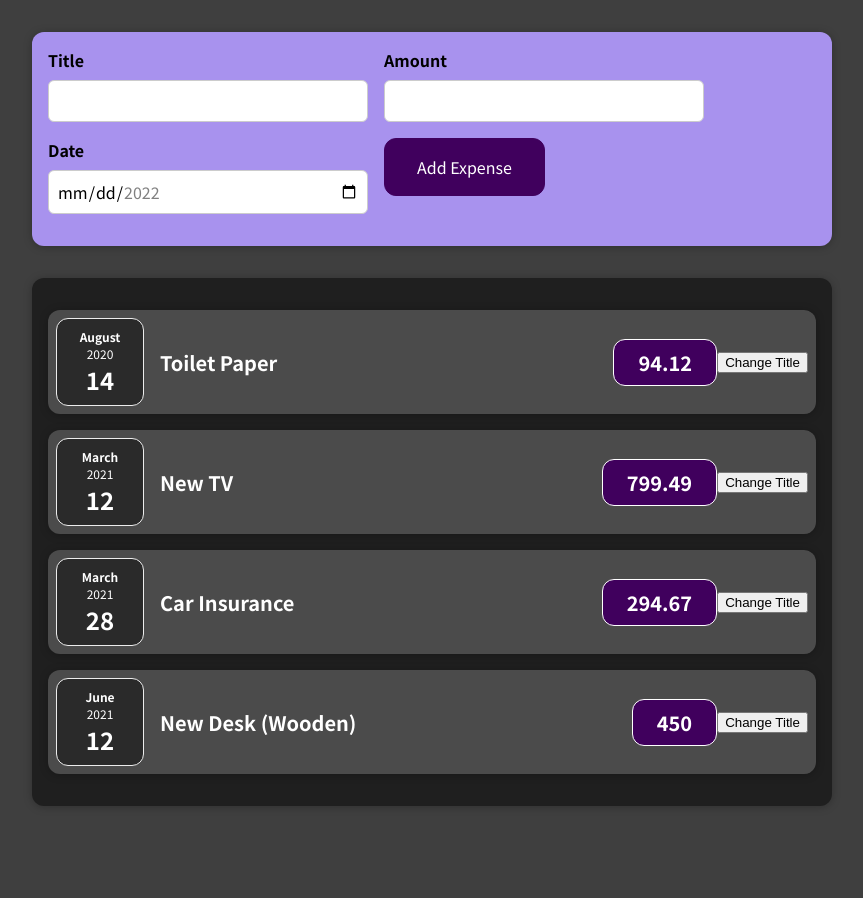
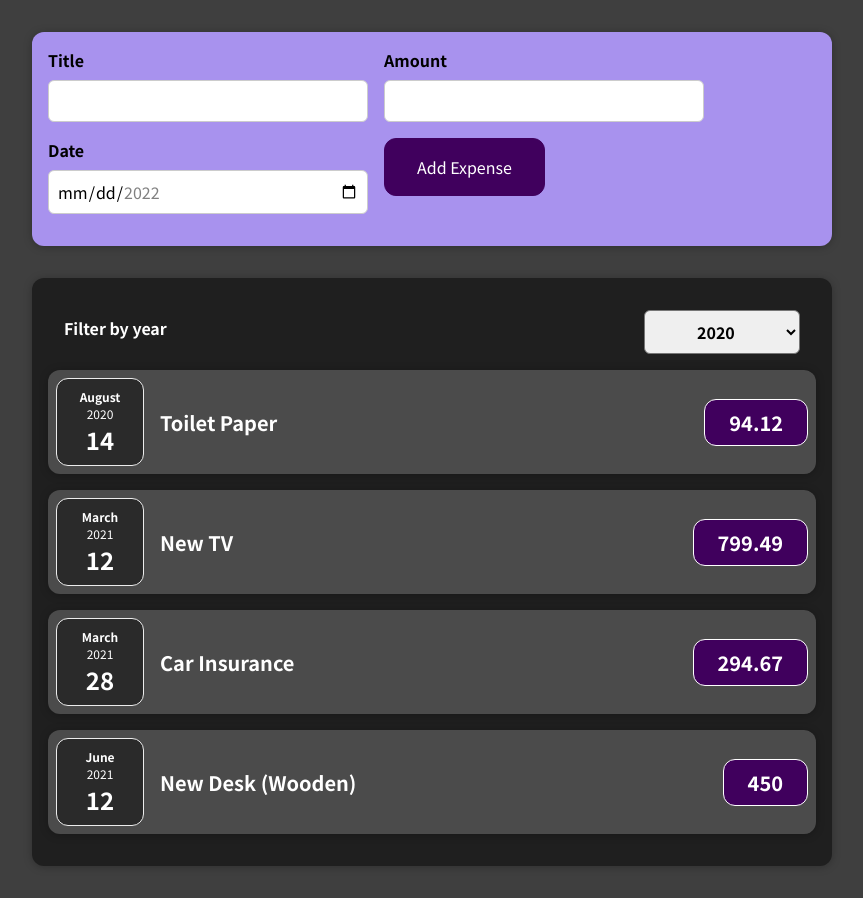
Before and after one commit to Momonkuei/01-starting-setup, a React (Create React App) app: page / in a window 1280 px wide. Shown: the whole page, without its empty margins (208-1071 px from the left). Before the commit the page ends 838 px from the top, so only its background shows below. Built offline with nearby package versions, Linux system fonts and the light colour scheme.

Commit message:
2022072864. Rendering Lists of Data 完成

```diff
--- a/src/App.jsx
+++ b/src/App.jsx
@@ -3,10 +3,6 @@
 import NewExpense from './components/NewExpense/NewExpense';
 
 const App = props => {
-	//原本的做法
-	// const para = document.createElement('p');
-	// para.textCpntent = 'Tis is also visible';
-	// document.getElementById('root').append(para);
 	const expenses = [
 		{
 			id: 'e1',
@@ -35,22 +31,13 @@
 		},
 	];
 
-	// return React.createElement(
-	//   'div',
-	//   {},
-	//   React.createElement('h2', {}, "let's get started!"),
-	//   React.createElement(Expenses, { items: expenses })
-	// )
-
-	// React.createElement(創建網頁元素字串, 物件class屬性, 內容)
-	// 第一个参数是必填, 传入的是似HTML标签名称, eg: ul, li
-	// 第二个参数是选填.表示的是属性, eg: className
-	// 第三个参数是选填, 子节点, eg: 要显示的文本内容
-	//使用自定義元件不能使用字串
+	const addExpenseHandler = expense => {
+		console.log(expense);
+	};
 
 	return (
 		<div>
-			<NewExpense />
+			<NewExpense onAddExpense={addExpenseHandler} />
 			<Expenses items={expenses} />
 		</div>
 	);
--- a/src/components/Expenses/ExpenseItem.js
+++ b/src/components/Expenses/ExpenseItem.js
@@ -1,4 +1,4 @@
-import React, { useState } from 'react';
+import React from 'react';
 
 import Card from '../UI/Card';
 import ExpenseDate from './ExpenseDate';
@@ -7,38 +7,13 @@
 const ExpenseItem = props => {
 	//
 
-	/*
-
-    為什麼命名方式使用const
-    我們並沒有用 等號去賦值，更換值的方式是透過 React的其他功能，
-    所以相對的指示呼叫相關 function 而不是賦予新的值
-
-    useState 註冊一些狀態， 一種值 一些狀態 對於調用他的組件
-    =>它為特定組件實例去註冊它
-
-    此外，每當狀態改變時，也只是針對那特定的項目
-
-    */
-
-	const [title, setTitle] = useState(props.title);
-	// console.log('ExpenseItem evaluated by React');
-
-	const clickHandler = () => {
-		// title = 'Updated!';
-		setTitle('Updated!!');
-		//更新功能名稱（更動的值）
-
-		console.log(title);
-	};
-
 	return (
 		<Card className="expense-item">
 			<ExpenseDate date={props.date} />
 			<div className="expense-item__description">
-				<h2>{title}</h2>
+				<h2>{props.title}</h2>
 				<div className="expense-item__price">{props.amount}</div>
 			</div>
-			<button onClick={clickHandler}>Change Title</button>
 		</Card>
 	);
 };
--- a/src/components/Expenses/Expenses.jsx
+++ b/src/components/Expenses/Expenses.jsx
@@ -1,33 +1,34 @@
-import React from 'react';
+import React, { useState } from 'react';
 import './Expenses.css';
 import ExpenseItem from './ExpenseItem';
 import Card from '../UI/Card';
+import ExpensesFilter from './ExpensesFilter';
 
 const Expense = props => {
+	const [filteredYear, setFilteredYear] = useState('2020');
+
+	const filterChangeHandler = selectedYear => {
+		console.log(selectedYear);
+	};
+
 	return (
-		<Card className="expenses">
-			<ExpenseItem
-				title={props.items[0].title}
-				amount={props.items[0].amount}
-				date={props.items[0].date}
-			/>
-
-			<ExpenseItem
-				title={props.items[1].title}
-				amount={props.items[1].amount}
-				date={props.items[1].date}
-			/>
-			<ExpenseItem
-				title={props.items[2].title}
-				amount={props.items[2].amount}
-				date={props.items[2].date}
-			/>
-			<ExpenseItem
-				title={props.items[3].title}
-				amount={props.items[3].amount}
-				date={props.items[3].date}
-			/>
-		</Card>
+		<div>
+			<Card className="expenses">
+				<ExpensesFilter
+					selected={filteredYear}
+					onChangefilter={filterChangeHandler}
+				/>
+				{props.items.map(expense => {
+					return (
+						<ExpenseItem
+							title={expense.title}
+							amount={expense.amount}
+							date={expense.date}
+						/>
+					);
+				})}
+			</Card>
+		</div>
 	);
 };
 
--- /dev/null
+++ b/src/components/Expenses/ExpensesFilter.css
@@ -0,0 +1,24 @@
+.expenses-filter {
+  color: white;
+  padding: 0 1rem;
+}
+
+.expenses-filter__control {
+  display: flex;
+  width: 100%;
+  align-items: center;
+  justify-content: space-between;
+  margin: 1rem 0;
+}
+
+.expenses-filter label {
+  font-weight: bold;
+  margin-bottom: 0.5rem;
+}
+
+.expenses-filter select {
+  font: inherit;
+  padding: 0.5rem 3rem;
+  font-weight: bold;
+  border-radius: 6px;
+}
--- /dev/null
+++ b/src/components/Expenses/ExpensesFilter.js
@@ -0,0 +1,29 @@
+import React from 'react';
+
+import './ExpensesFilter.css';
+
+const ExpensesFilter = props => {
+	const dropdownChangedHandler = event => {
+		// console.log(event.target.value);
+		props.onChangefilter(event.target.value);
+	};
+
+	return (
+		<div className="expenses-filter">
+			<div className="expenses-filter__control">
+				<label>Filter by year</label>
+				<select
+					value={props.selected}
+					onChange={dropdownChangedHandler}
+				>
+					<option value="2022">2022</option>
+					<option value="2021">2021</option>
+					<option value="2020">2020</option>
+					<option value="2019">2019</option>
+				</select>
+			</div>
+		</div>
+	);
+};
+
+export default ExpensesFilter;
--- a/src/components/NewExpense/ExpenseForm.js
+++ b/src/components/NewExpense/ExpenseForm.js
@@ -1,36 +1,50 @@
 import React, { useState } from 'react';
 import './ExpenseForm.css';
 
-const ExpenseForm = () => {
-	// document.getElementById('').addEventListener('click', event => {});
-	//默認的模式
-
+const ExpenseForm = props => {
 	const [enteredTitle, setEnteredTitle] = useState('');
 	const [enteredAmount, setEnteredAmount] = useState('');
 	const [enteredDate, setEnteredDate] = useState('');
-	//用空字串初始化，確保所有輸入資料都是字串。
 
 	const titleChangeHandler = event => {
-		// console.log(event.target.value);
 		setEnteredTitle(event.target.value);
 	};
 
 	const amountChangeHandler = event => {
-		// console.log(event.target.value);
 		setEnteredAmount(event.target.value);
 	};
 
 	const dateChangeHandler = event => {
-		// console.log(event.target.value);
-		setEnteredAmount(event.target.value);
+		setEnteredDate(event.target.value);
+	};
+
+	const submitHandler = event => {
+		event.preventDefault();
+
+		const expenseData = {
+			title: enteredTitle,
+			amount: enteredAmount,
+			date: new Date(enteredDate),
+		};
+
+		props.onSaveExpenseData(expenseData);
+		/* props.ExpenseForm 設定的名稱（要傳的值） */
+		// console.log(expenseData);
+		setEnteredTitle('');
+		setEnteredAmount('');
+		setEnteredDate('');
 	};
 
 	return (
-		<form action="#">
+		<form onSubmit={submitHandler}>
 			<div className="new-expense__controls">
 				<div className="new-expense__control">
 					<label>Title</label>
-					<input type="text" onChange={titleChangeHandler} />
+					<input
+						type="text"
+						value={enteredTitle}
+						onChange={titleChangeHandler}
+					/>
 				</div>
 
 				<div className="new-expense__control">
@@ -39,6 +53,7 @@
 						type="number"
 						min="1"
 						step="1"
+						value={enteredAmount}
 						onChange={amountChangeHandler}
 					/>
 				</div>
@@ -49,6 +64,7 @@
 						type="date"
 						min="2022-01-01"
 						max="2022-12-31"
+						value={enteredDate}
 						onChange={dateChangeHandler}
 					/>
 				</div>
--- a/src/components/NewExpense/NewExpense.js
+++ b/src/components/NewExpense/NewExpense.js
@@ -2,10 +2,28 @@
 import './NewExpense.css';
 import ExpenseForm from './ExpenseForm';
 
-const NewExpense = () => {
+const NewExpense = props => {
+	const saveExpenseDataHandler = enteredExpenseData => {
+		const expenseData = {
+			...enteredExpenseData,
+			/*
+				把 ExpenseForm 中的 expenseData 取出來解構
+				 function名稱 = 傳入的值 =>{
+					物件名稱 ={
+						解構傳入的值
+					}
+				 }
+			 */
+			id: Math.random().toString(),
+		};
+		// console.log(expenseData);
+		props.onAddExpense(expenseData);
+	};
+
 	return (
 		<div className="new-expense">
-			<ExpenseForm />
+			<ExpenseForm onSaveExpenseData={saveExpenseDataHandler} />
+			{/* <ExpenseForm 自己命名 ={function名稱} /> */}
 		</div>
 	);
 };
```
